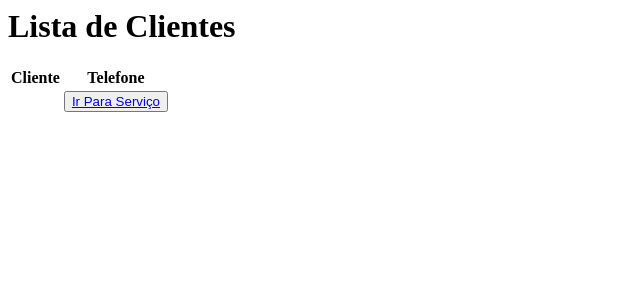
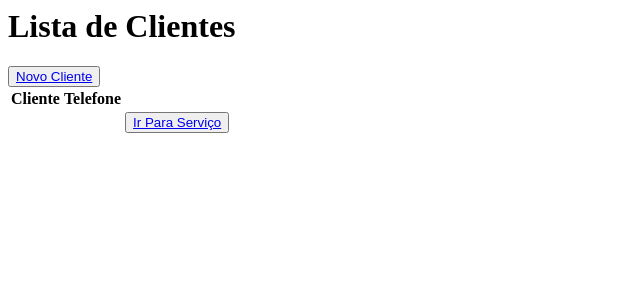
Before and after one commit to sergioBugaia/projeto_gleocar, a Django app: page / in a window 1280 px wide. Shown: the top 300 px of the page, without its empty margins (0-640 px from the left). Run offline with Django 4.2, Linux system fonts and the light colour scheme; data that the repository does not hold is empty.

Commit message:
formulario cadastro cliente

```diff
--- a/projeto_oficina/cliente/templates/oficina/cliente_registrado.html
+++ /dev/null
@@ -1,2 +0,0 @@
-<h1>Você Registrou</h1>
-{{new_customer}}
--- a/projeto_oficina/cliente/templates/oficina/clientes.html
+++ b/projeto_oficina/cliente/templates/oficina/clientes.html
@@ -1,5 +1,6 @@
 <div>
     <h1>Lista de Clientes</h1>
+    <button><a href="{% url 'novo_cliente' %}">Novo Cliente</a></button>
     <table>
         <tr>
             <th>Cliente</th>
@@ -16,6 +17,7 @@
         {% endfor %}
         <tr>
             <td></td>
+            <td></td>
             <td><button><a href="/servicos/">Ir Para Serviço</a></button></td>
         </tr>
     </table>
--- a/projeto_oficina/cliente/templates/oficina/novo_cliente.html
+++ b/projeto_oficina/cliente/templates/oficina/novo_cliente.html
@@ -1,6 +1,6 @@
-<form action="{% url 'cliente_registrado' %}" method="POST">
+<form action="" method="POST">
     {% csrf_token %}
     <h1>Formulario Novo Cliente</h1>
-    <input type="text" name="New_customer">
+    {{formulario}}
     <button type="submit">Salvar</button>
 </form>
--- a/projeto_oficina/cliente/views.py
+++ b/projeto_oficina/cliente/views.py
@@ -1,19 +1,25 @@
-from django.shortcuts import render
-from django.shortcuts import HttpResponse
+from django.shortcuts import render, redirect ,HttpResponse
 from .models import Cliente
 from .models import Servico
+from .forms import ClienteForm
+
 
 def pagina_inicial(request):
     return HttpResponse('Pronto para cadastrar cliente !')
 
 def novo_cliente(request):
-    return render(request, 'oficina/novo_cliente.html')
+    if request.method == 'POST':
+        cliente_form = ClienteForm(request.POST)
+        if cliente_form.is_valid():
+            cliente_form.save()
+            return redirect('clientes')
+    else:
+        cliente_form = ClienteForm()
+        formulario = {
+            'formulario': cliente_form
+        }
+        return render(request, 'oficina/novo_cliente.html',context=formulario)
 
-# def cliente_registrado(request):
-#     customer = {
-#         'new_customer':request.POST.get('New_customer')
-#     }
-#     return render(request,'oficina/cliente_registrado.html',customer)
 
 def lista_cliente(request):
     dados_cliente = {
--- a/projeto_oficina/projeto_oficina/urls.py
+++ b/projeto_oficina/projeto_oficina/urls.py
@@ -21,10 +21,10 @@ from cliente import views as views_servico
 
 urlpatterns = [
     path('admin/', admin.site.urls),
-    path('',views.lista_cliente),
-    path('/<int:id_cliente>', views.detalhe_cliente,name='detalhe_cliente' ),
+    path('',views.lista_cliente, name='clientes'),
+    path('<int:id_cliente>', views.detalhe_cliente,name='detalhe_cliente' ),
     path('servicos/<int:id_servico>', views_servico.detalhe_servico,name='detalhe_servico'),
     path('novo/', views.novo_cliente, name='novo_cliente'),
     path('servicos/',views_servico.lista_servicos, name='servicos'),
-    #path('registrado/', views_registrado.cliente_registrado, name='cliente_registrado'),
+    path('novo_cliente/', views.novo_cliente, name='novo_cliente'),
 ]
```
Also changed, not shown: projeto_oficina/cliente/forms.py (added, +7 -0 lines).
